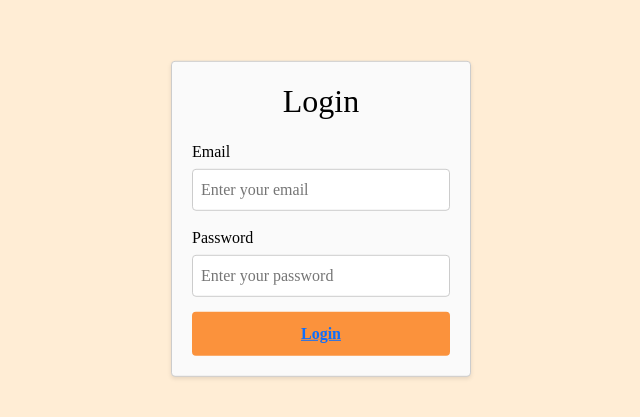
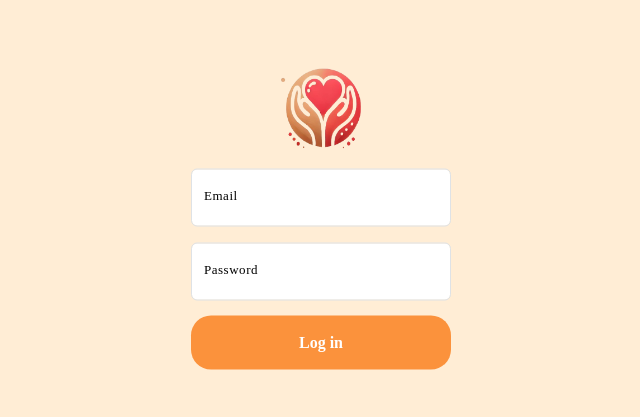
Before and after one commit to tan-sd/event-aid, a Vue app: page /login in a window 1280 px wide. Shown: the part 181-598 px from the top of the page, without its empty margins (319-959 px from the left). Built offline with nearby package versions, Linux system fonts and the light colour scheme.

Commit message:
Add fields and cards

```diff
--- a/src/views/Home.vue
+++ b/src/views/Home.vue
@@ -4,11 +4,29 @@
             <div class="profile-picture"></div>
             <div class="welcome-message">Hi, John Doe!</div>
         </div>
+
+        <div class="event-container">
+            <div class="">Upcoming Events</div>
+            <div class="" v-for="n in 10">
+                <div class="card" style="width: 18rem">
+                    <img src="..." class="card-img-top" alt="..." />
+                    <div class="card-body">
+                        <h5 class="card-title">Card title</h5>
+                        <p class="card-text">
+                            Some quick example text to build on the card title
+                            and make up the bulk of the card's content.
+                        </p>
+                        <a href="#" class="btn btn-primary">Go somewhere</a>
+                    </div>
+                </div>
+            </div>
+        </div>
     </main>
 </template>
 
 <style scoped>
 .welcome-container {
+    margin: 40px 0 0 40px;
     color: black;
     align-items: center;
     display: flex;
@@ -25,4 +43,12 @@
 .welcome-message {
     margin-left: 10px;
 }
+
+.event-container {
+    margin: 40px 0 0 40px;
+    color: black;
+    align-items: center;
+    /* display: flex; */
+    /* flex-direction: row; */
+}
 </style>
--- a/src/views/Login.vue
+++ b/src/views/Login.vue
@@ -1,33 +1,29 @@
 <template>
     <div class="login-container">
-        <h2>Login</h2>
-        <form>
-            <div class="form-group">
-                <label for="email">Email</label>
+        <div class="logo-container">
+            <img class="logo" src="/event-aid-logo.png" />
+        </div>
+        <div class="form-floating mb-3">
             <input
                 type="email"
-                    id="email"
-                    v-model="email"
-                    required
-                    placeholder="Enter your email"
+                class="form-control"
+                id="floatingInput"
+                placeholder="name@example.com"
             />
+            <label for="floatingInput">Email</label>
         </div>
-            <div class="form-group">
-                <label for="password">Password</label>
+        <div class="form-floating">
             <input
                 type="password"
-                    id="password"
-                    v-model="password"
-                    required
-                    placeholder="Enter your password"
+                class="form-control"
+                id="floatingPassword"
+                placeholder="Password"
             />
+            <label for="floatingPassword">Password</label>
         </div>
         <!-- <button type="submit">Login</button> -->
-            <button>
-                <RouterLink to="/home">Login</RouterLink>
-            </button>
+        <RouterLink class="router-link" to="/home">Log in</RouterLink>
         <p v-if="errorMessage" class="error-message">{{ errorMessage }}</p>
-        </form>
     </div>
 </template>
 
@@ -39,16 +35,19 @@
     transform: translate(-50%, -50%);
     width: 300px;
     padding: 20px;
-    border: 1px solid #ccc;
     border-radius: 4px;
-    box-shadow: 0 2px 4px rgba(0, 0, 0, 0.1);
-    background-color: #fafafa;
     color: black;
 }
 
-h2 {
-    text-align: center;
-    margin-bottom: 20px;
+.logo {
+    height: 80px;
+    width: 80px;
+}
+
+.logo-text {
+    font-size: 40px;
+    font-weight: bold;
+    margin-left: 10px;
 }
 
 .form-group {
@@ -56,31 +55,33 @@ h2 {
 }
 
 label {
-    display: block;
-    margin-bottom: 5px;
+    font-size: 13px;
+    letter-spacing: 0.04em;
 }
 
-input[type="email"],
-input[type="password"] {
-    width: 100%;
-    padding: 8px;
-    box-sizing: border-box;
-    border-radius: 4px;
-    border: 1px solid #ccc;
+.logo-container {
+    align-items: center;
+    display: flex;
+    flex-direction: row;
+    margin-bottom: 20px;
+    justify-content: center;
 }
 
-button {
-    width: 100%;
-    padding: 10px;
+.router-link {
+    margin-top: 15px;
+    display: block;
+    text-align: center;
+    padding: 15px 10px 15px 10px;
     background-color: #fb923c;
     color: white;
     font-weight: bold;
     border: none;
-    border-radius: 4px;
+    border-radius: 20px;
     cursor: pointer;
+    text-decoration: none;
 }
 
-button:hover {
+.router-link:hover {
     background-color: #ff7300;
 }
 
```
Lines whose indentation alone changed are shown as unchanged.
